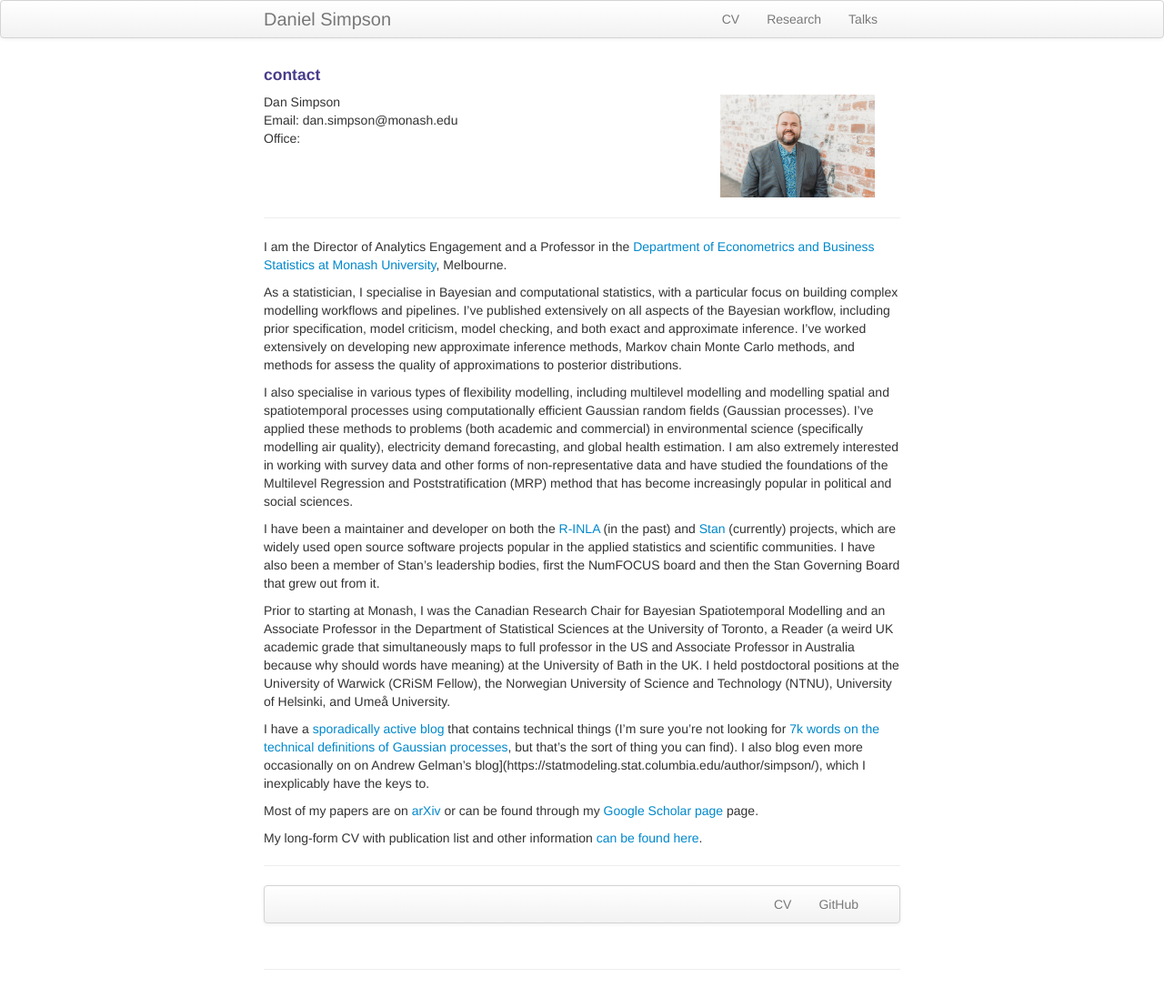
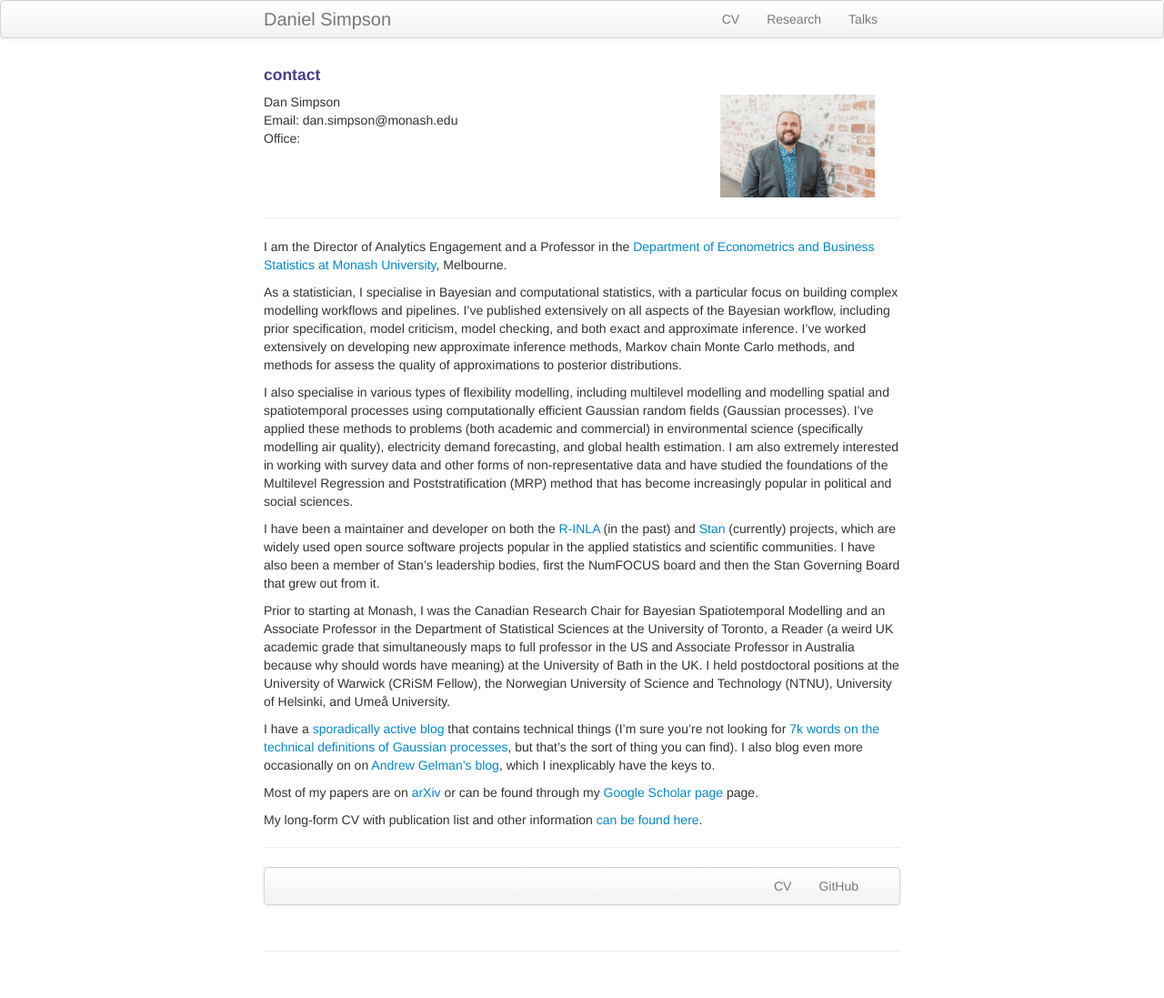
Before and after one commit to dpsimpson/dpsimpson.github.io, a Jekyll site: the page built from index.md, in a window 1280 px wide. Shown: the whole page at 91% size. Built offline with Jekyll 4.4.1, drawn with Linux system fonts in a browser that asks for light colours.

Commit message:
formatting

```diff
--- a/index.md
+++ b/index.md
@@ -35,7 +35,7 @@ I have been a maintainer and developer on both the [R-INLA](https://www.r-inla.o
 
 Prior to starting at Monash, I was the Canadian Research Chair for Bayesian Spatiotemporal Modelling and an Associate Professor in the Department of Statistical Sciences at the University of Toronto, a Reader (a weird UK academic grade that simultaneously maps to full professor in the US and Associate Professor in Australia because why should words have meaning) at the University of Bath in the UK. I held postdoctoral positions at the University of Warwick (CRiSM Fellow), the Norwegian University of Science and Technology (NTNU), University of Helsinki, and Umeå University.
 
-I have a [sporadically active blog](https://dansblog.netlify.app) that contains technical things (I'm sure you're not looking for [7k words on the technical definitions of Gaussian processes](https://dansblog.netlify.app/posts/2021-11-03-yes-but-what-is-a-gaussian-process-or-once-twice-three-times-a-definition-or-a-descent-into-madness/), but that's the sort of thing you can find). I also blog even more occasionally on on Andrew Gelman's blog](https://statmodeling.stat.columbia.edu/author/simpson/), which I inexplicably have the keys to.
+I have a [sporadically active blog](https://dansblog.netlify.app) that contains technical things (I'm sure you're not looking for [7k words on the technical definitions of Gaussian processes](https://dansblog.netlify.app/posts/2021-11-03-yes-but-what-is-a-gaussian-process-or-once-twice-three-times-a-definition-or-a-descent-into-madness/), but that's the sort of thing you can find). I also blog even more occasionally on on [Andrew Gelman's blog](https://statmodeling.stat.columbia.edu/author/simpson/), which I inexplicably have the keys to.
 
  Most of my papers are on [arXiv](https://arxiv.org/search/advanced?advanced=&terms-0-operator=AND&terms-0-term=Daniel+Simpson&terms-0-field=author&classification-physics_archives=all&classification-statistics=y&date-filter_by=all_dates&date-year=&date-from_date=&date-to_date=&size=50&order=-announced_date_first) or can be found through my [Google Scholar page](https://scholar.google.co.uk/citations?user=oQIKmWUAAAAJ&hl=en) page.
 
```
